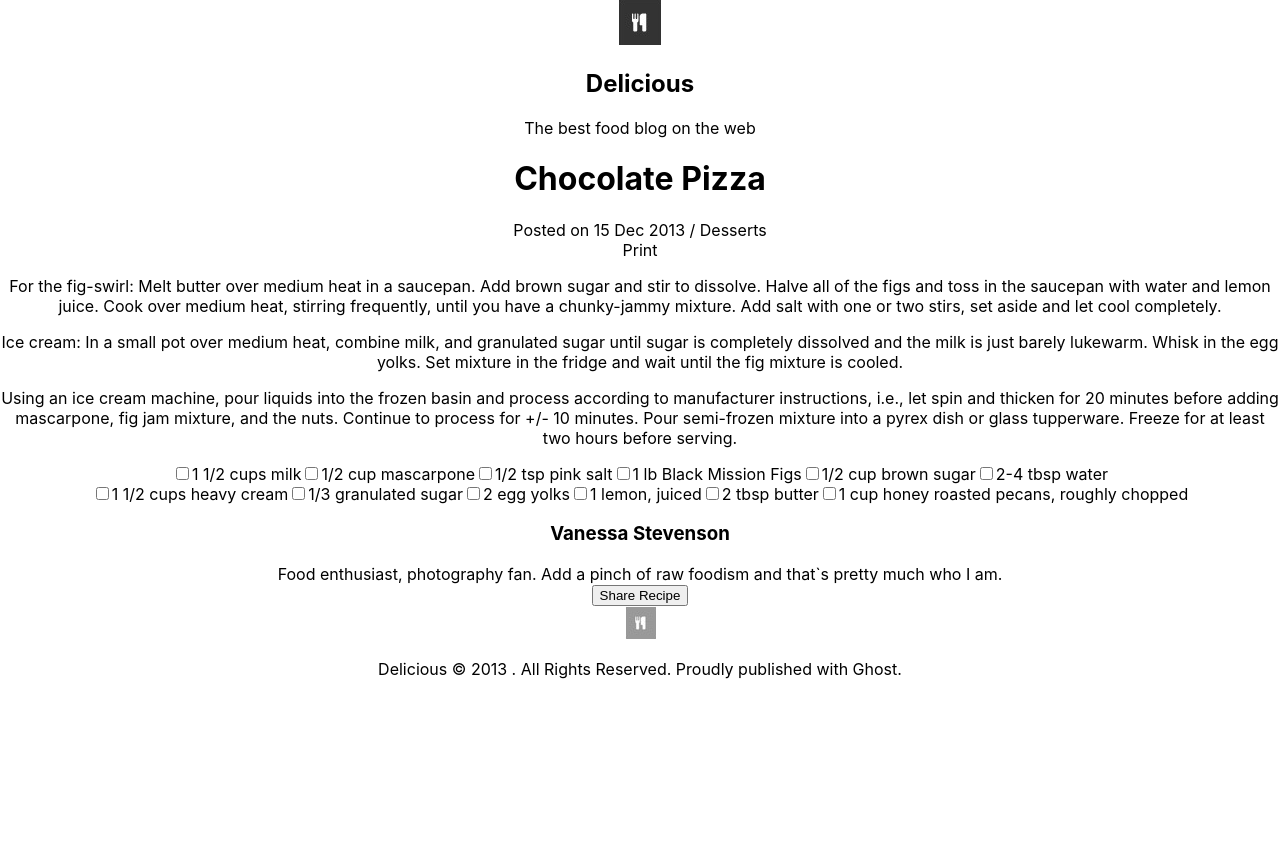
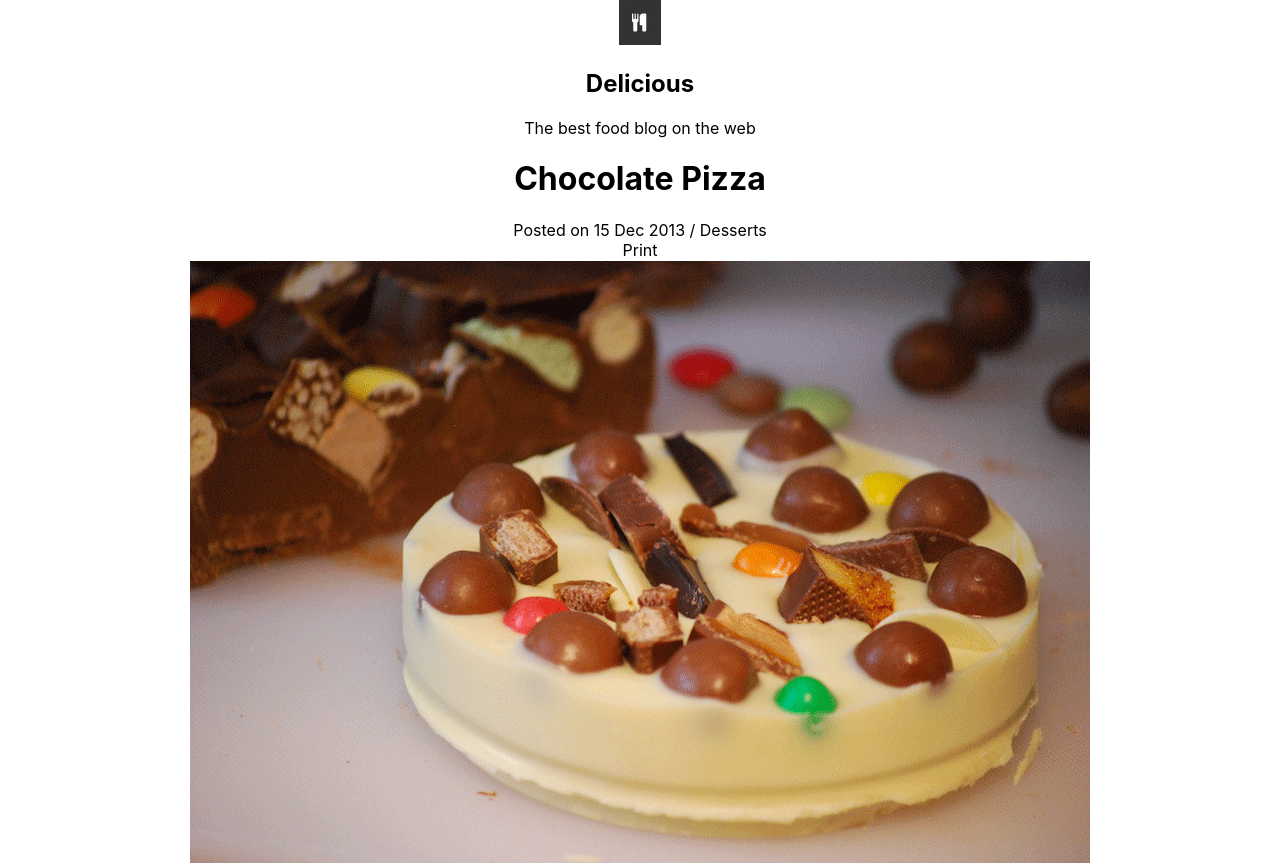
Before and after one commit to janellemellor/chocolate-pizza-react, a React (Create React App) app in the folder chocolate-pizza/: page / in a window 1280 px wide. Shown: the top 865 px of the page. Before the commit the page ends 800 px from the top, so only its background shows below. Built offline with nearby package versions, Linux system fonts and the light colour scheme.

Commit message:
add choco pizza img

```diff
--- a/chocolate-pizza/src/App.js
+++ b/chocolate-pizza/src/App.js
@@ -15,6 +15,7 @@ export default class App extends Component {
           title={'Chocolate Pizza'}
           date={'15 Dec 2013'}
           category={'Desserts'}
+          chocoPizza={'choco-pizza.png'}
           pOne={
             'For the fig-swirl: Melt butter over medium heat in a saucepan. Add brown sugar and stir to dissolve. Halve all of the figs and toss in the saucepan with water and lemon juice. Cook over medium heat, stirring frequently, until you have a chunky-jammy mixture. Add salt with one or two stirs, set aside and let cool completely.'
           }
--- a/chocolate-pizza/src/SectionOne.js
+++ b/chocolate-pizza/src/SectionOne.js
@@ -14,6 +14,10 @@ export default class SectionOne extends Component {
           <div>
             <span>Print</span>
           </div>
+          <img
+            src={this.props.chocoPizza}
+            alt='a white chocolate covered pizza dessert with various candies on top'
+          />
         </div>
         <p> {this.props.pOne} </p>
         <p> {this.props.pTwo} </p>
```
